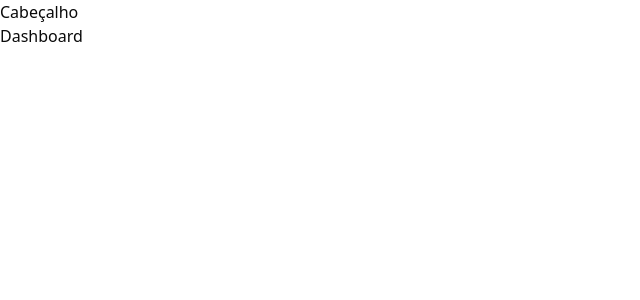
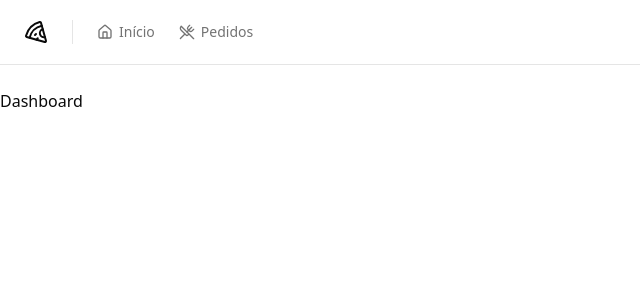
Before and after one commit to tenshiiu/pizzashop-web, a React (Vite) app: page / in a window 1280 px wide. Shown: the top 300 px of the page, without its empty margins (0-640 px from the left). Built offline with nearby package versions, Linux system fonts and the light colour scheme.

Commit message:
Produzindo o layout do app

```diff
--- a/package.json
+++ b/package.json
@@ -12,6 +12,7 @@
   "dependencies": {
     "@hookform/resolvers": "^3.9.0",
     "@radix-ui/react-label": "^2.1.0",
+    "@radix-ui/react-separator": "^1.1.0",
     "@radix-ui/react-slot": "^1.1.0",
     "class-variance-authority": "^0.7.0",
     "clsx": "^2.1.1",
--- /dev/null
+++ b/src/components/header.tsx
@@ -0,0 +1,26 @@
+import { Separator } from "./ui/separator";
+import { Home, Pizza, UtensilsCrossed } from "lucide-react";
+import { NavLink } from "./nav-link";
+
+export function Header() {
+    return (
+        <div className="border-b">
+            <div className="flex h-16 items-center gap-6 px-6">
+                <Pizza className="h-6 w-6"/>
+
+                <Separator orientation="vertical" className="h-6"/>
+
+                <nav className="flex items-center space-x-4 lg:space-x-6">
+                    <NavLink to="/">
+                     <Home className="h-4 w-4"/>
+                     Início
+                    </NavLink>
+                    <NavLink to="/">
+                    <UtensilsCrossed className="h-4 w-4"/>
+                    Pedidos
+                    </NavLink>
+                </nav>
+            </div>
+        </div>
+    )
+}
--- /dev/null
+++ b/src/components/nav-link.tsx
@@ -0,0 +1,15 @@
+import { Link, LinkProps, useLocation } from "react-router-dom";
+
+export type NavLinkProps = LinkProps
+
+export function NavLink(props: NavLinkProps) {
+    const { pathname } = useLocation()
+
+    return (
+        <Link
+        data-current={pathname == props.to}
+        className="flex items-center gap-1.5 text-sm font-medium text-muted-foreground hover:text-foreground data-[currente=true]:text-foreground"
+        {...props}
+        />
+    )
+}
--- /dev/null
+++ b/src/components/ui/separator.tsx
@@ -0,0 +1,29 @@
+import * as React from "react"
+import * as SeparatorPrimitive from "@radix-ui/react-separator"
+
+import { cn } from "@/lib/utils"
+
+const Separator = React.forwardRef<
+  React.ElementRef<typeof SeparatorPrimitive.Root>,
+  React.ComponentPropsWithoutRef<typeof SeparatorPrimitive.Root>
+>(
+  (
+    { className, orientation = "horizontal", decorative = true, ...props },
+    ref
+  ) => (
+    <SeparatorPrimitive.Root
+      ref={ref}
+      decorative={decorative}
+      orientation={orientation}
+      className={cn(
+        "shrink-0 bg-border",
+        orientation === "horizontal" ? "h-[1px] w-full" : "h-full w-[1px]",
+        className
+      )}
+      {...props}
+    />
+  )
+)
+Separator.displayName = SeparatorPrimitive.Root.displayName
+
+export { Separator }
--- a/src/pages/_layouts/app.tsx
+++ b/src/pages/_layouts/app.tsx
@@ -1,11 +1,12 @@
+import { Header } from "@/components/Header"
 import { Outlet } from "react-router-dom"
 
 export function AppLayout() {
     return (
-        <div>
-            <h1>Cabeçalho</h1>
+        <div className="flex min-h-screen flex-col antialiased">
+            <Header />
 
-            <div>
+            <div className="flex flex-1 flex-col gap-4 p-0 pt-6">
                 <Outlet />
             </div>
         </div>
--- a/src/pages/_layouts/auth.tsx
+++ b/src/pages/_layouts/auth.tsx
@@ -3,7 +3,7 @@
 
 export function AuthLayout() {
     return (
-        <div className="min-h-screen grid grid-cols-2 ">
+        <div className="min-h-screen grid grid-cols-2 antialiased">
             <div className="h-full border-r border-foreground/5 bg-muted p-10 text-muted-foreground flex flex-col justify-between">
             <div className="flex items-center gap-3 text-lg font-medium text-foreground">
                 <Pizza className="h-5 w-5"/>
--- a/src/pages/auth/sing-up.tsx
+++ b/src/pages/auth/sing-up.tsx
@@ -6,7 +6,7 @@
 import { Button } from "@/components/ui/button";
 import { Label } from "@/components/ui/label";
 import { Input } from "@/components/ui/input";
-import { Link } from "react-router-dom";
+import { Link, useNavigate } from "react-router-dom";
 
 const signUpForm = z.object({
     restaurantName: z.string(),
@@ -19,23 +19,27 @@
 type SignUpForm = z.infer<typeof signUpForm>
 
 export function SignUp() {
-    const { register, handleSubmit, formState: { isSubmitting } } = useForm<SignUpForm>()
+  const navigate = useNavigate()
+
+    const {
+      register,
+      handleSubmit,
+      formState: { isSubmitting },
+    } = useForm<SignUpForm>()
 
   async function handleSignUp(data: SignUpForm) {
     try {
 
-    console.log(data)
-
         await new Promise((resolve) => setTimeout(resolve, 2000));
 
-        toast.success('Enviamos um link de autenticação para seu e-mail.', {
+        toast.success("Restaurante cadastrado com sucesso!", {
           action: {
-            label: "Reenviar",
-            onClick: () => handleSignUp(data),
-          }
+            label: "Login",
+            onClick: () => navigate("/sign-in")
+          },
         })
       } catch {
-        toast.error("Credenciais inválidas.")
+        toast.error("Erro ao cadastrar restaurante.")
       }
      }
 
@@ -69,7 +73,7 @@
             </div>
 
             <div className="space-y-2">
-            <Label htmlFor="managerName">Seu e-mail</Label>
+            <Label htmlFor="managerName">Seu nome</Label>
             <Input
             id="managerName"
             type="text"
```
Also changed, not shown: 1 other file (tests, documents, lock files or other folders).
